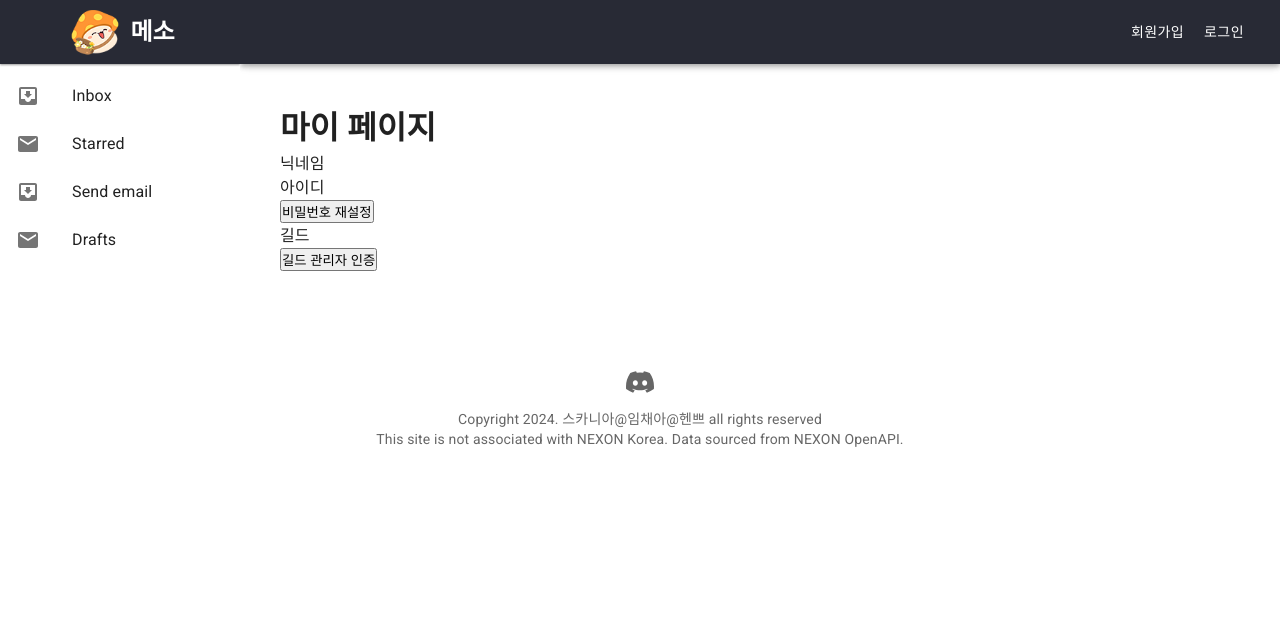
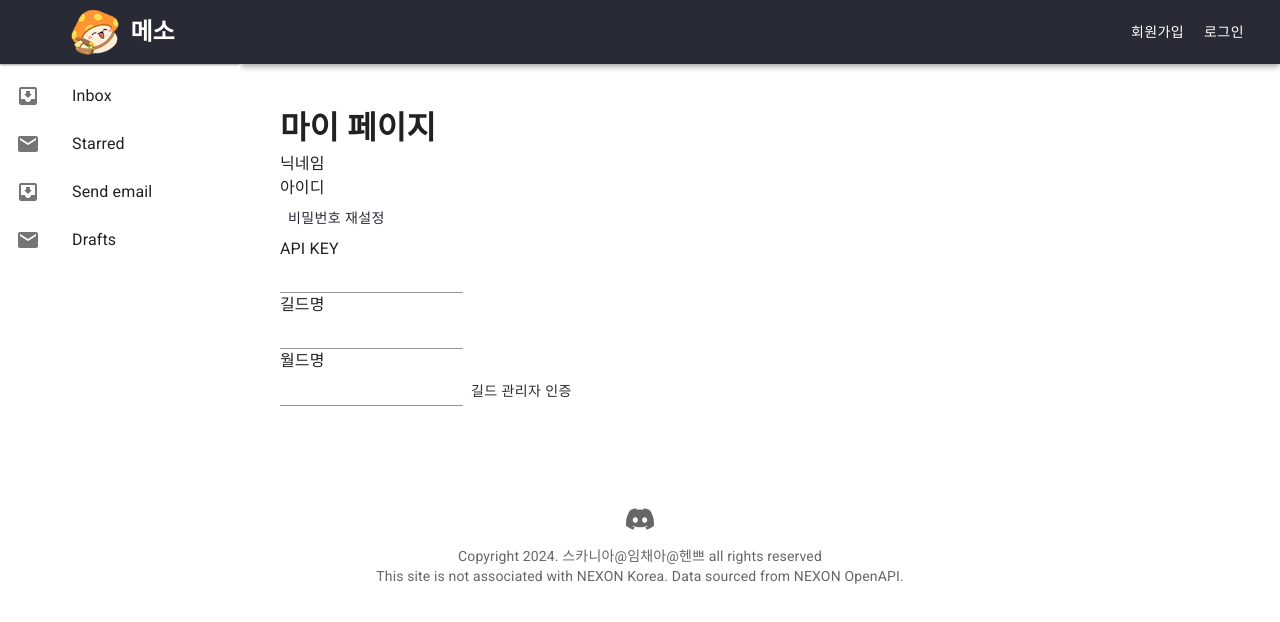
Before and after one commit to henniyoon/guild-manager, a React (Create React App) app in the folder client/: page /Mypage in a window 1280 px wide. Shown: the top 622 px of the page. Built offline with nearby package versions, Linux system fonts and the light colour scheme.

Commit message:
마이페이지 제작중

```diff
--- a/client/src/pages/MyPage/components/MyInfo.tsx
+++ b/client/src/pages/MyPage/components/MyInfo.tsx
@@ -1,19 +1,46 @@
 import React, { useState } from "react";
-import { Button } from "react-bootstrap";
+import { Button, Input } from "@mui/material";
+// import { useAuth } from "../../../components/AuthContext";
 
 const MyInfo: React.FC = () => {
+    // const { userInfo } = useAuth();
+    const [apiKey, setApiKey] = useState('');
+    const [worldName, setWorldName] = useState('');
+    const [guildName, setGuildName] = useState('');
 
-    return(
+    const handleButtonClick = async () => {
+        const url = `/role`;
+        const token = localStorage.getItem("token");
+
+        fetch(url, {
+            method: "GET",
+            headers: {
+                Authorization: `Bearer ${token}`,
+                "Content-Type": "application/json",
+            },
+        })
+            .then((response) => response.json())
+            .catch((error) =>
+                console.error("데이터를 불러오는 데 실패했습니다:", error)
+            );
+    };
+
+    return (
         <div>
             <h1>마이 페이지</h1>
 
             <p>닉네임</p>
             <p>아이디</p>
             <Button>비밀번호 재설정</Button>
-            <p>길드</p>
-            <Button>길드 관리자 인증</Button>
+            <p>API KEY</p>
+            <Input value={apiKey} onChange={(e) => setApiKey(e.target.value)}></Input>
+            <p>길드명</p>
+            <Input value={guildName} onChange={(e) => setGuildName(e.target.value)}></Input>
+            <p>월드명</p>
+            <Input value={worldName} onChange={(e) => setWorldName(e.target.value)}></Input>
+            <Button onClick={handleButtonClick}>길드 관리자 인증</Button>
         </div>
-    )
-}
+    );
+};
 
 export default MyInfo;
```
